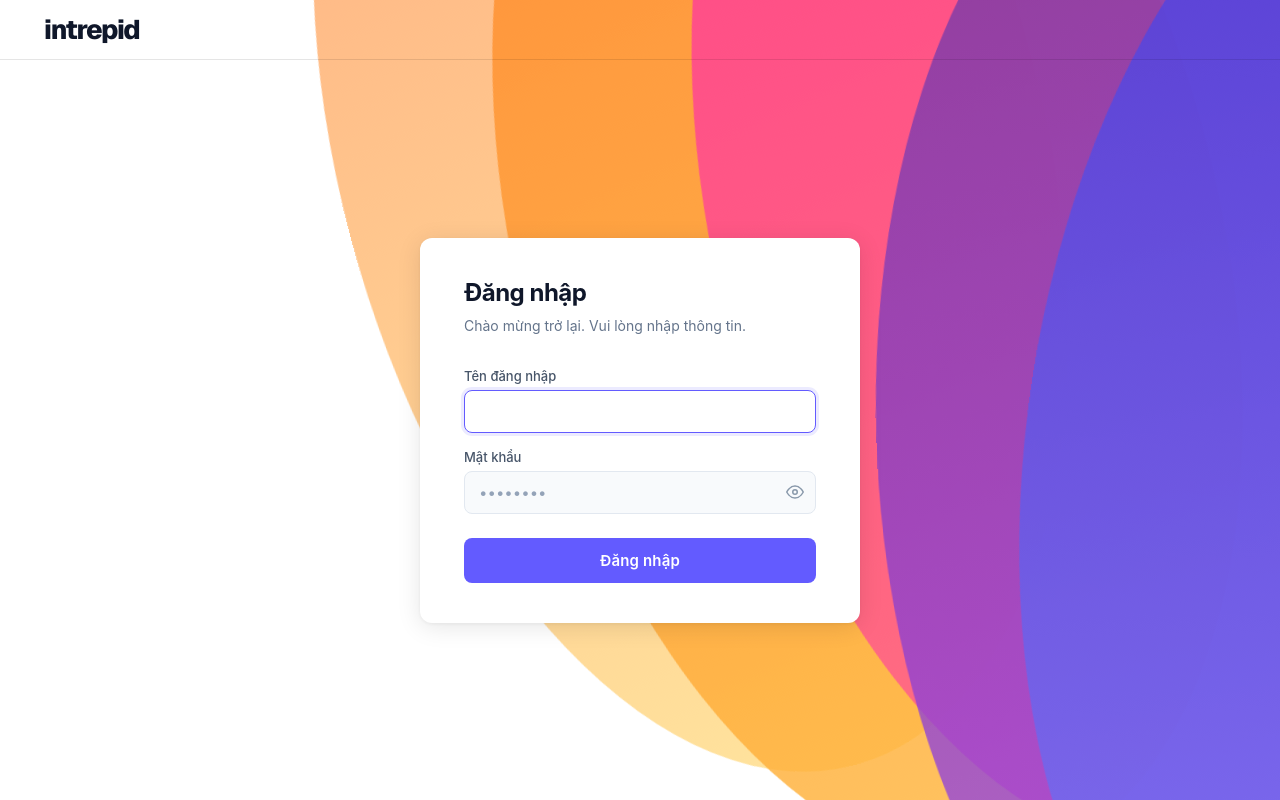
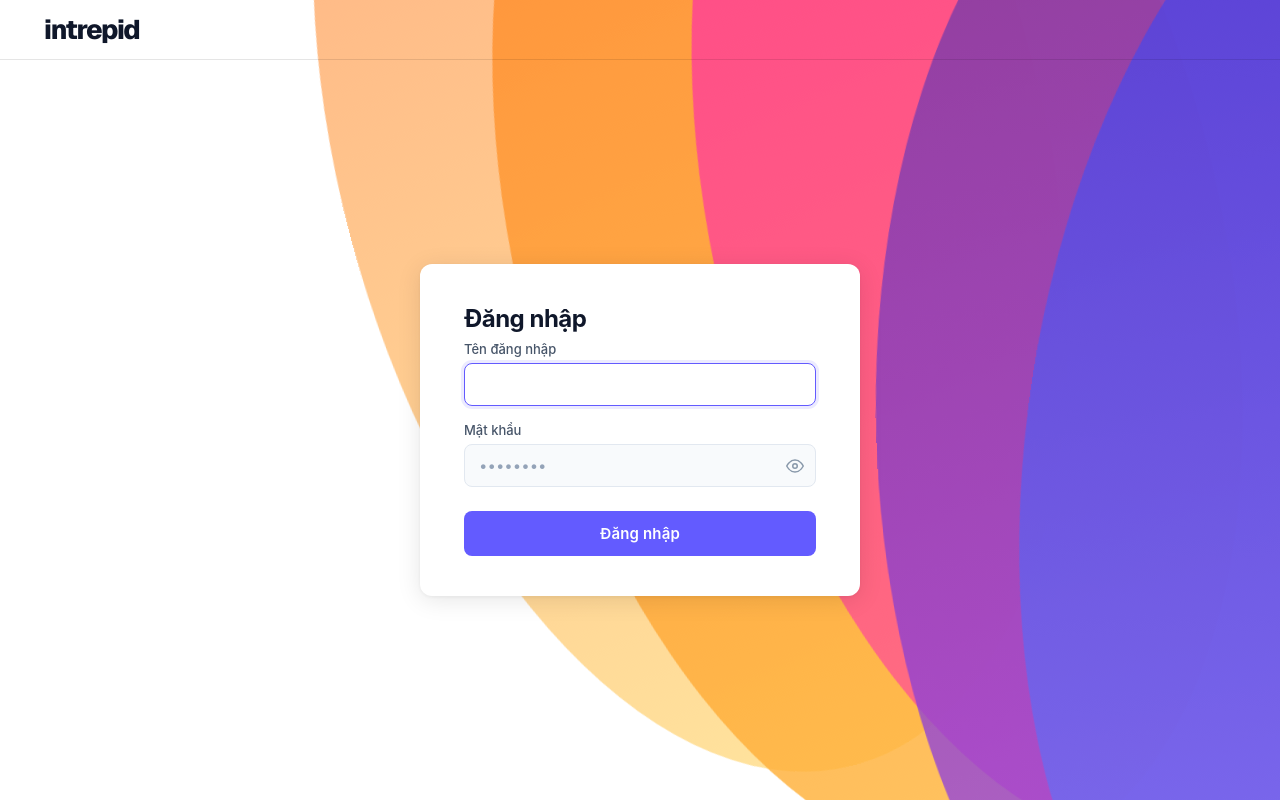
Before and after one commit to hatuanduc/intrepid-flow, a Next.js app in the folder apps/web/: page /login in a window 1280 px wide. Built offline with nearby package versions, Linux system fonts and the light colour scheme; no server answers.

Commit message:
Refactor login page: remove subtitle and adjust loading state handling

```diff
--- a/apps/web/src/app/login/page.tsx
+++ b/apps/web/src/app/login/page.tsx
@@ -28,9 +28,9 @@ export default function LoginPage() {
       const result = await login(username.trim(), password);
       setToken(result.token);
       router.replace('/');
+      // keep loading=true — component sẽ unmount khi navigate
     } catch (err) {
       setError('Tên đăng nhập hoặc mật khẩu không đúng.');
-    } finally {
       setLoading(false);
     }
   }
@@ -55,7 +55,6 @@ export default function LoginPage() {
       <div className={styles.cardWrap}>
         <div className={styles.card}>
           <h1 className={styles.title}>Đăng nhập</h1>
-          <p className={styles.subtitle}>Chào mừng trở lại. Vui lòng nhập thông tin.</p>
 
           <form className={styles.form} onSubmit={onSubmit}>
             <label className={styles.field}>
```
